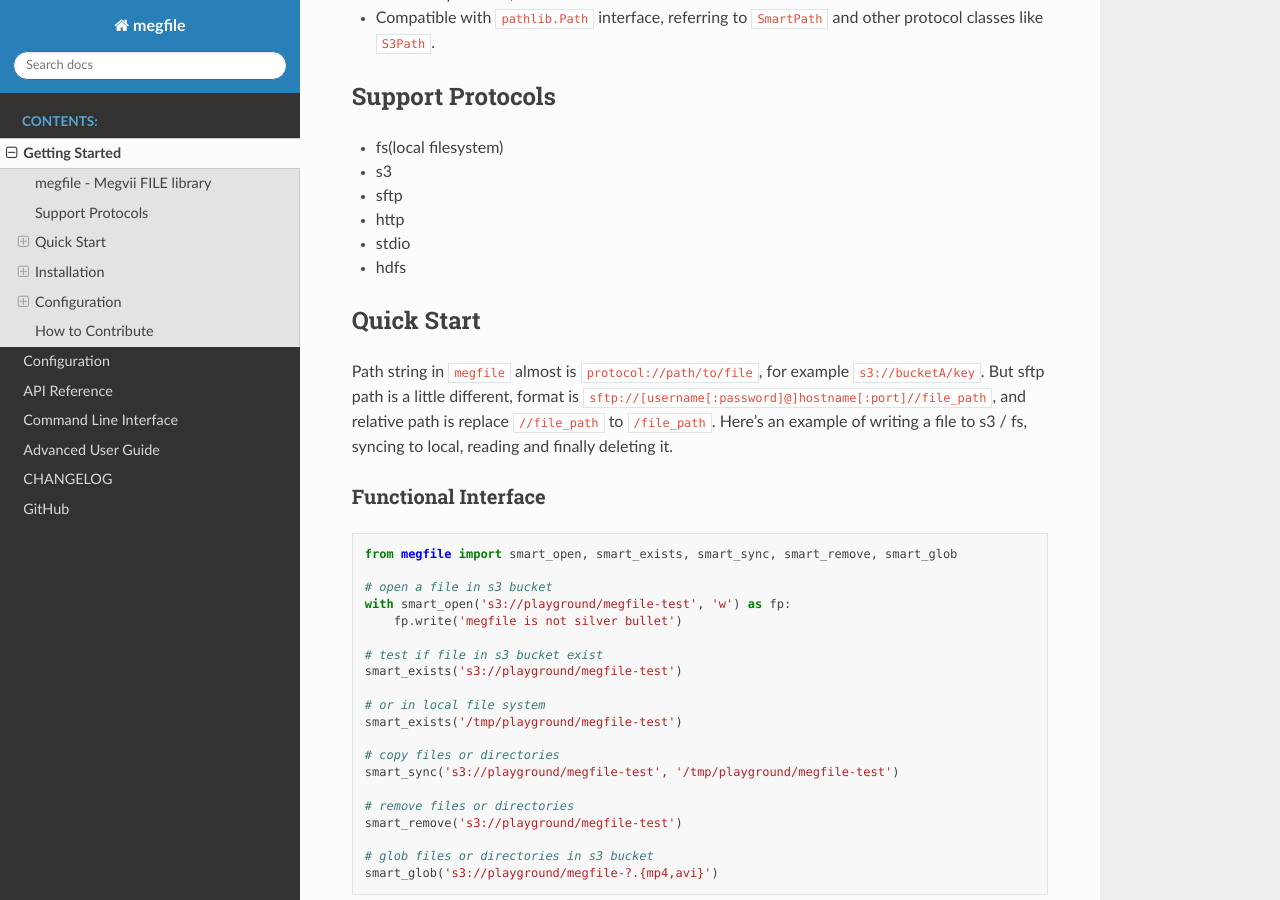
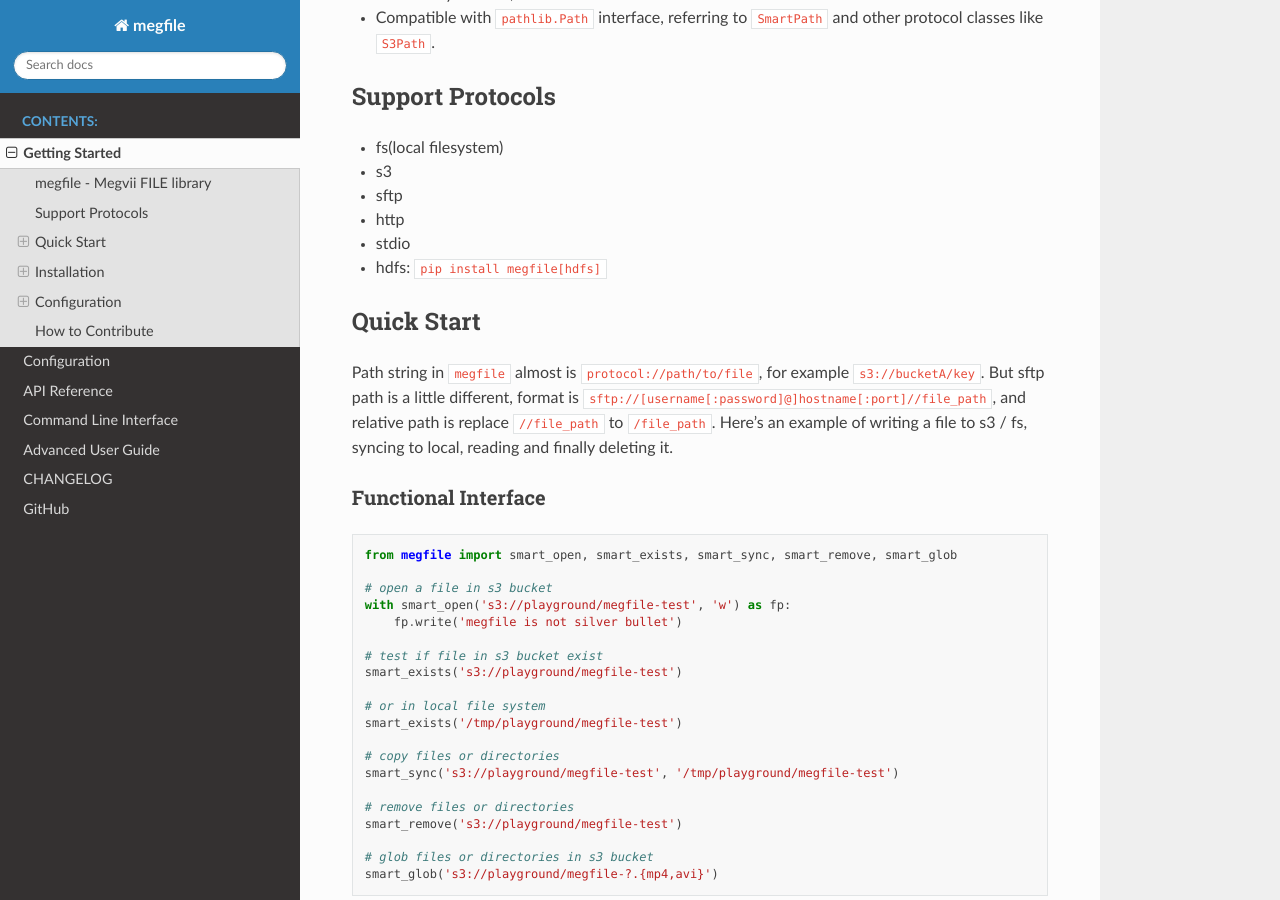
Before and after one commit to megvii-research/megfile, a Sphinx documentation site: the page built from docs/readme.rst, in a window 1280 px wide and 900 px high, scrolled down 839 px. Built offline with Sphinx 7.4.7 and the Read the Docs theme 2.0.0, drawn with Linux system fonts in a browser that asks for light colours.

Commit message:
docs: update hdfs docs (#310)

```diff
--- a/README.md
+++ b/README.md
@@ -33,7 +33,7 @@
 - sftp
 - http
 - stdio
-- hdfs
+- hdfs: `pip install megfile[hdfs]`
 
 ## Quick Start
 
```
Also changed, not shown: docs/configuration/hdfs.md (+1 -0 lines).
